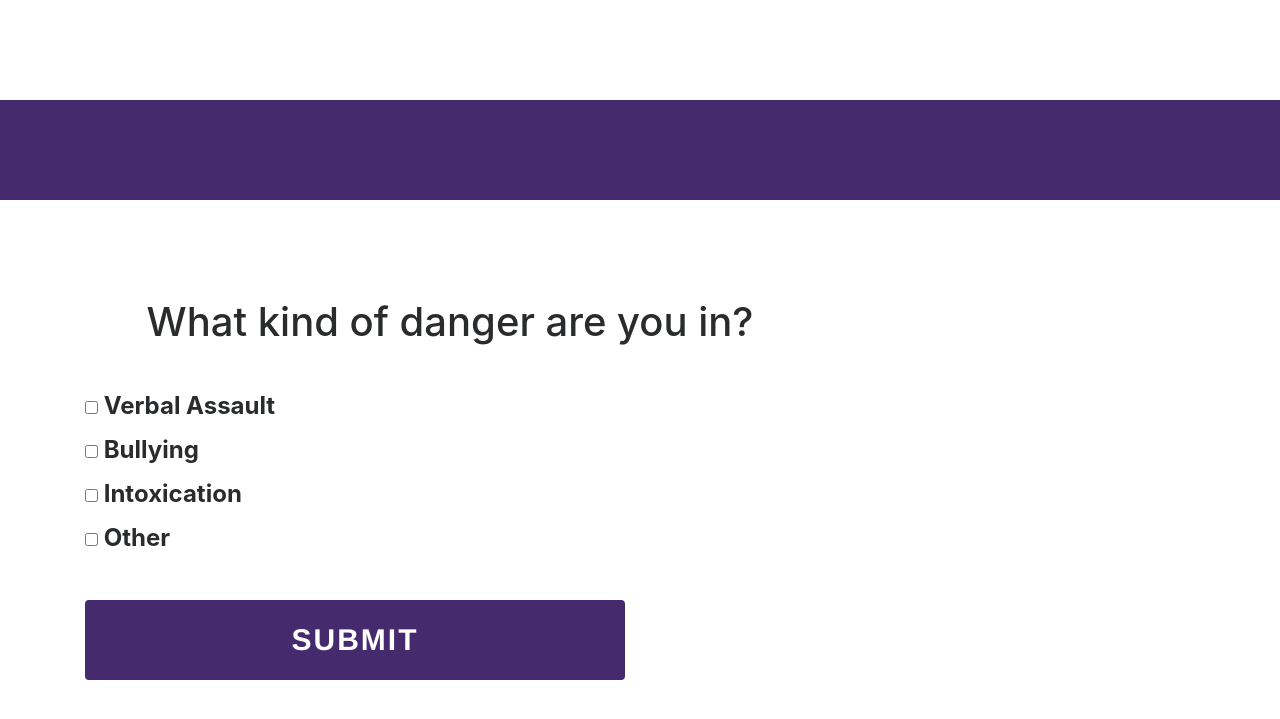
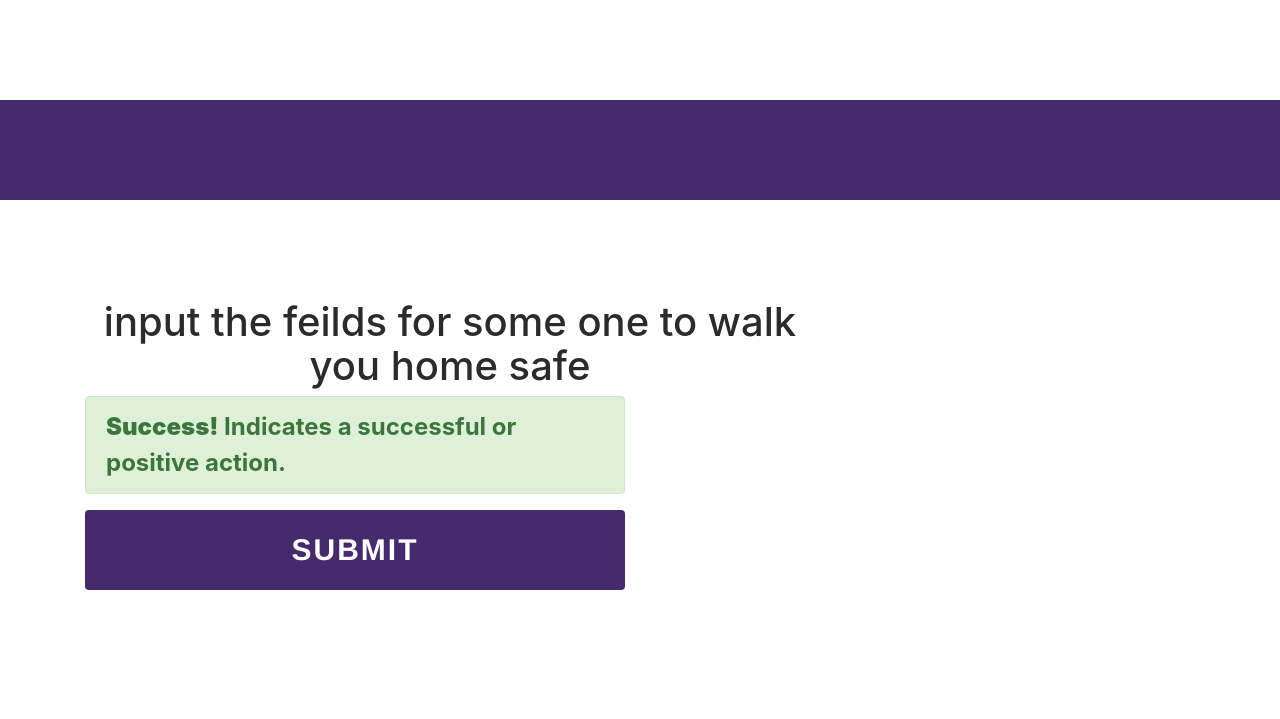
Before and after one commit to jihjihk/torchtech, a Flask app: page /danger in a window 1280 px wide. Shown: the top 719 px of the page. Run offline with Flask 2, Linux system fonts and the light colour scheme; some libraries are stand-ins or nearby versions.

Commit message:
edited danger

```diff
--- a/templates/danger.html
+++ b/templates/danger.html
@@ -38,25 +38,20 @@
         <div class="container">
             <div class="row center-block">
                 <div class="col-sm-8 col-sm-offset-2 col-md-8 col-md-offset-2 col-xl-8 col-xl-offset-2">
-	                <h1 class="section-heading text-center" style="text-transform: initial;">What kind of danger are you in?</h1>
+	                <h1 class="section-heading text-center" style="text-transform: initial;">input the feilds for some one to walk you home safe</h1>
 	            </div>
 	        </div>
 	        <div class="row">
 	           	<div class="col-xs-8 col-xs-offset-2 col-md-6 col-md-offset-3 col-xl-6 col-xl-offset-3 multichoice">
-	                <br>
-	                <div class="checkbox">
-						<label><input type="checkbox" value=""> Verbal Assault</label>
+
+
+	           		<div class="alert alert-success">
+  					<strong>Success!</strong> Indicates a successful or positive action.
 					</div>
-					<div class="checkbox">
-						<label><input type="checkbox" value=""> Bullying</label>
-					</div>
-					<div class="checkbox disabled">
-						<label><input type="checkbox" value=""> Intoxication</label>
-					</div>
-					<div class="checkbox disabled">
-						<label><input type="checkbox" value=""> Other</label>
-					</div>
-					<br>
+
+
+
+
 					<a href="{{ url_for('safewalk_btn') }}" class="btn-xl btn btn-default center-block" style="margin:auto;display:block;">Submit</a>
                 </div>
 
--- a/templates/index.html
+++ b/templates/index.html
@@ -39,7 +39,7 @@
             <div class="row text-center">
                 <div class="col-xs-12 col-md-8 col-md-offset-2 col-xl-8 col-xl-offset-1">
 	                <h1 class="section-heading text-center">We are here to help, {{ name }}.</h1>
-					<p class="section-subheading text-muted">For sexual assaults and other emergencies, press SOS.</p>
+					<p class="section-subheading text-muted">For sexual assaults and other emergencies, press URGENT.</p>
                 </div>
             </div>
 
```
